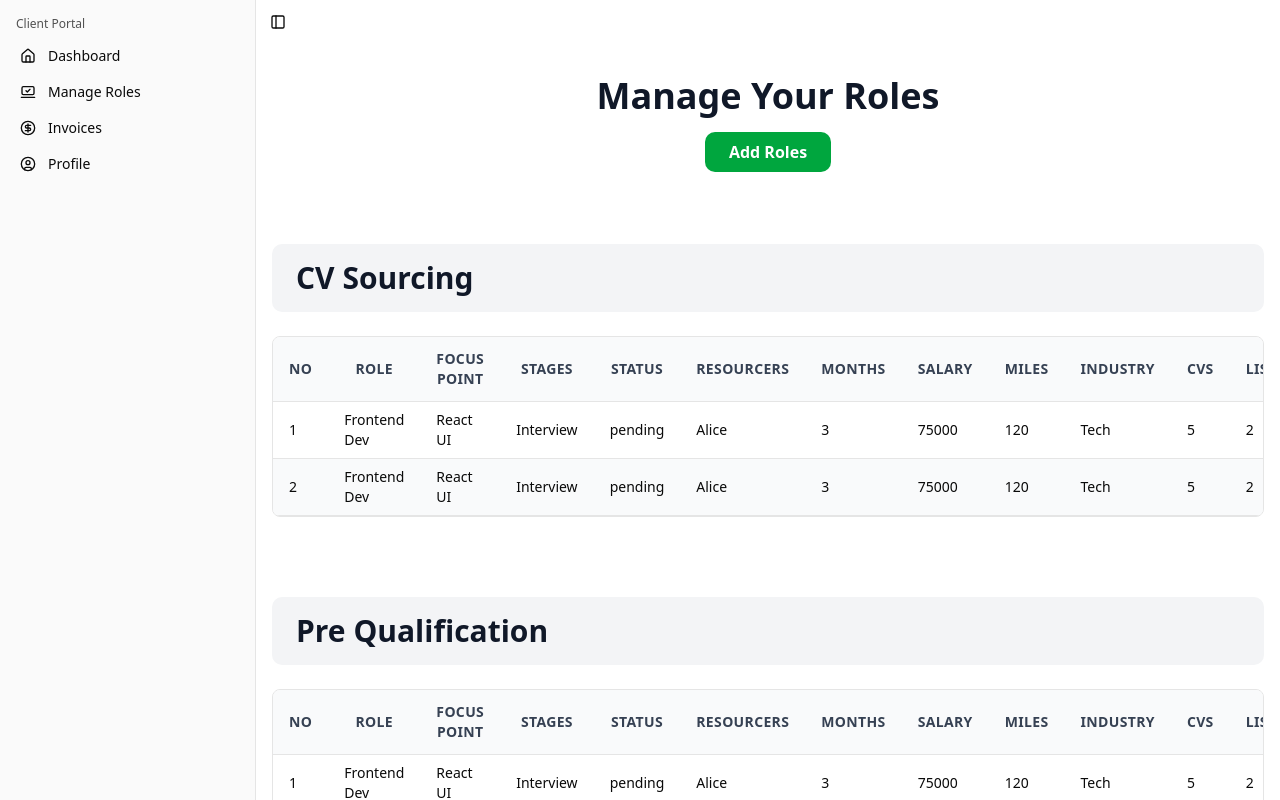
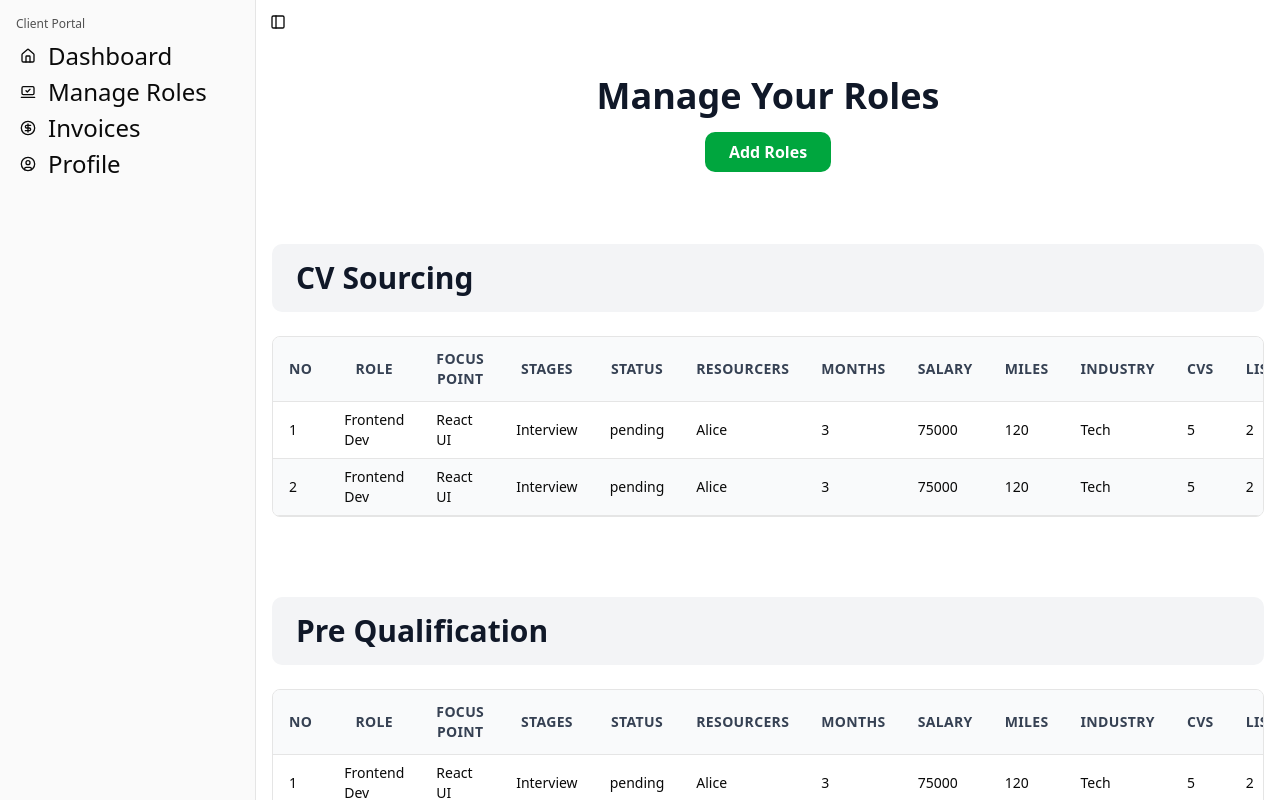
Before and after one commit to KHS338/ClientPortal-UOL, a Next.js app: page /roles in a window 1280 px wide. Shown: the top 800 px of the page. Built offline with nearby package versions, Linux system fonts and the light colour scheme.

Commit message:
added large text to sidebar for large devices

```diff
--- a/components/app-sidebar.jsx
+++ b/components/app-sidebar.jsx
@@ -53,7 +53,7 @@ export function AppSidebar() {
                   <SidebarMenuButton asChild>
                     <a
                       href={item.url}
-                      className="group flex items-center gap-3 rounded-lg px-3 py-2.5 text-sm font-medium transition-all duration-200 ease-in-out hover:bg-gradient-to-r hover:from-green-500 hover:to-green-600 hover:text-white hover:shadow-lg hover:scale-[1.02] active:scale-[0.98] focus:outline-none focus:ring-2 focus:ring-green-500 focus:ring-offset-2"
+                      className="group flex items-center gap-3 rounded-lg px-3 py-2.5 text-sm font-medium transition-all duration-200 ease-in-out hover:bg-gradient-to-r hover:from-green-500 hover:to-green-600 hover:text-white hover:shadow-lg hover:scale-[1.02] active:scale-[0.98] focus:outline-none focus:ring-2 focus:ring-green-500 focus:ring-offset-2 lg:text-2xl "
                     >
                       <item.icon className="h-5 w-5 transition-transform duration-200 group-hover:scale-110" />
                       <span className="transition-all duration-200">{item.title}</span>
```
